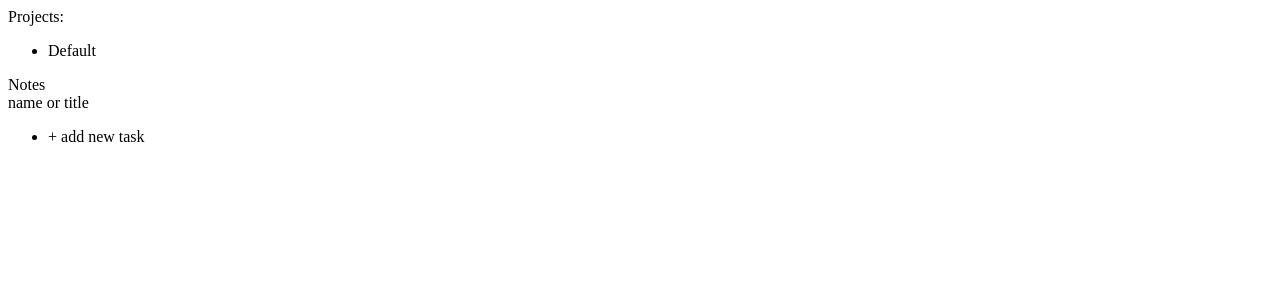
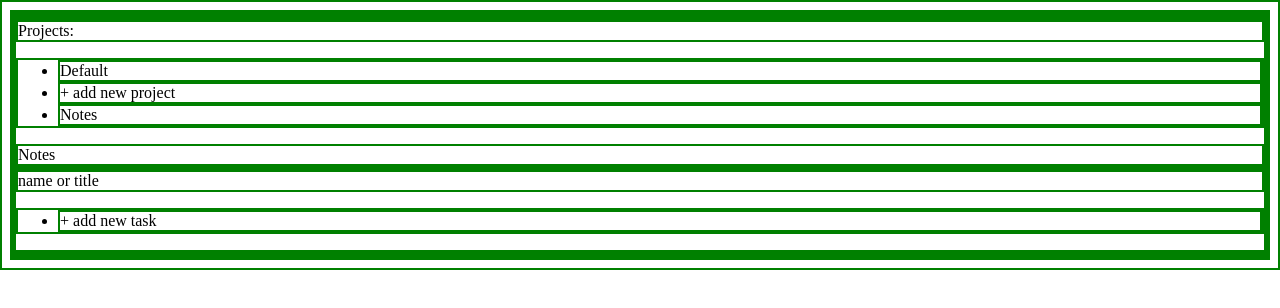
Before and after one commit to alvarezivan001/to-do-list, a plain HTML site: page index.html in a window 1280 px wide. Drawn offline with Linux system fonts and the light colour scheme.

```diff
--- a/index.html
+++ b/index.html
@@ -16,6 +16,8 @@
         <div id="projects">Projects:</div>
         <ul id="projects-list">
             <li id="default">Default</li>
+            <li id="new-project">+ add new project</li>
+            <li id="notes">Notes</li>
         </ul>
         <div id="notes">Notes</div>
     </div>
--- a/style.css
+++ b/style.css
@@ -0,0 +1,3 @@
+* {
+    border: green 2px solid;
+}
```
